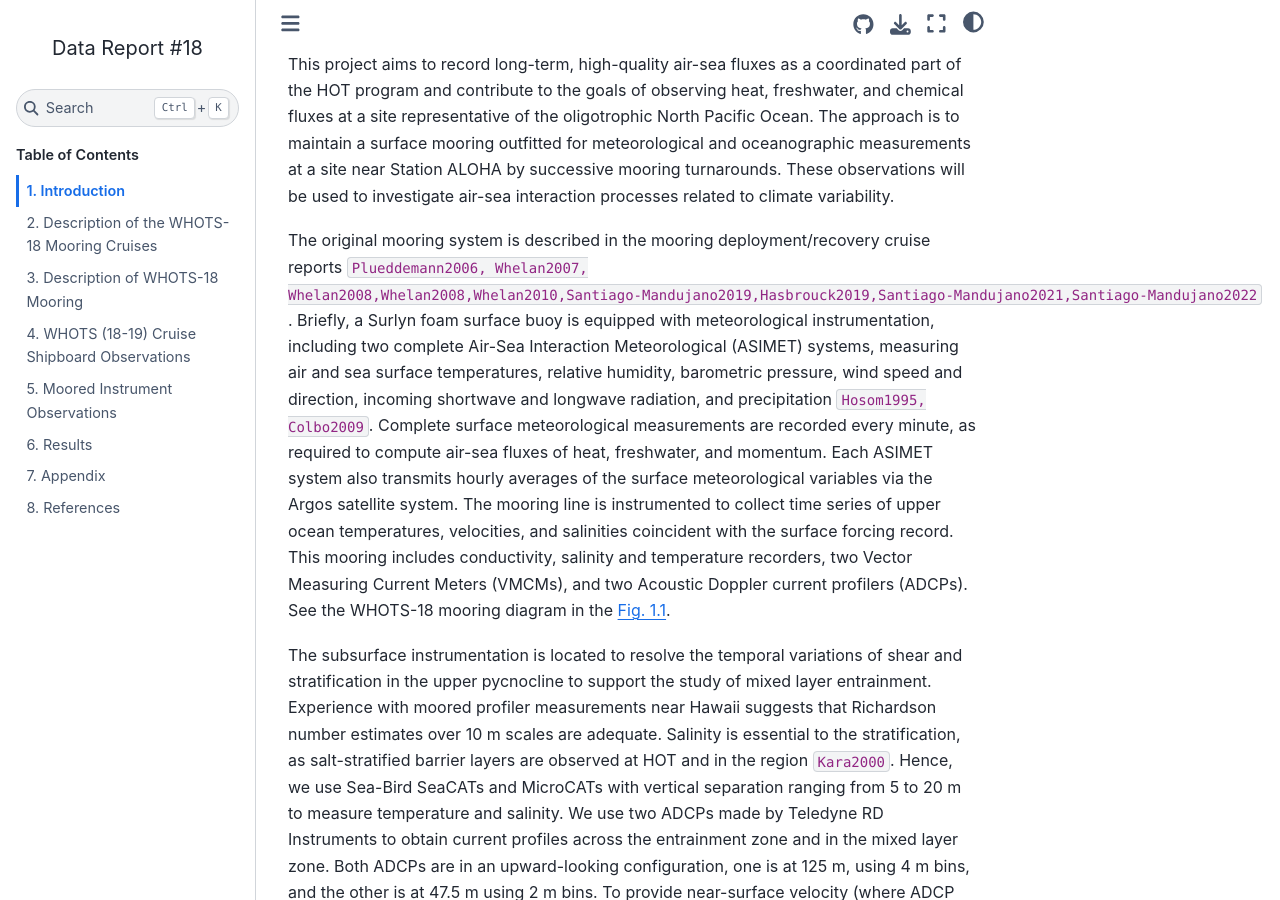
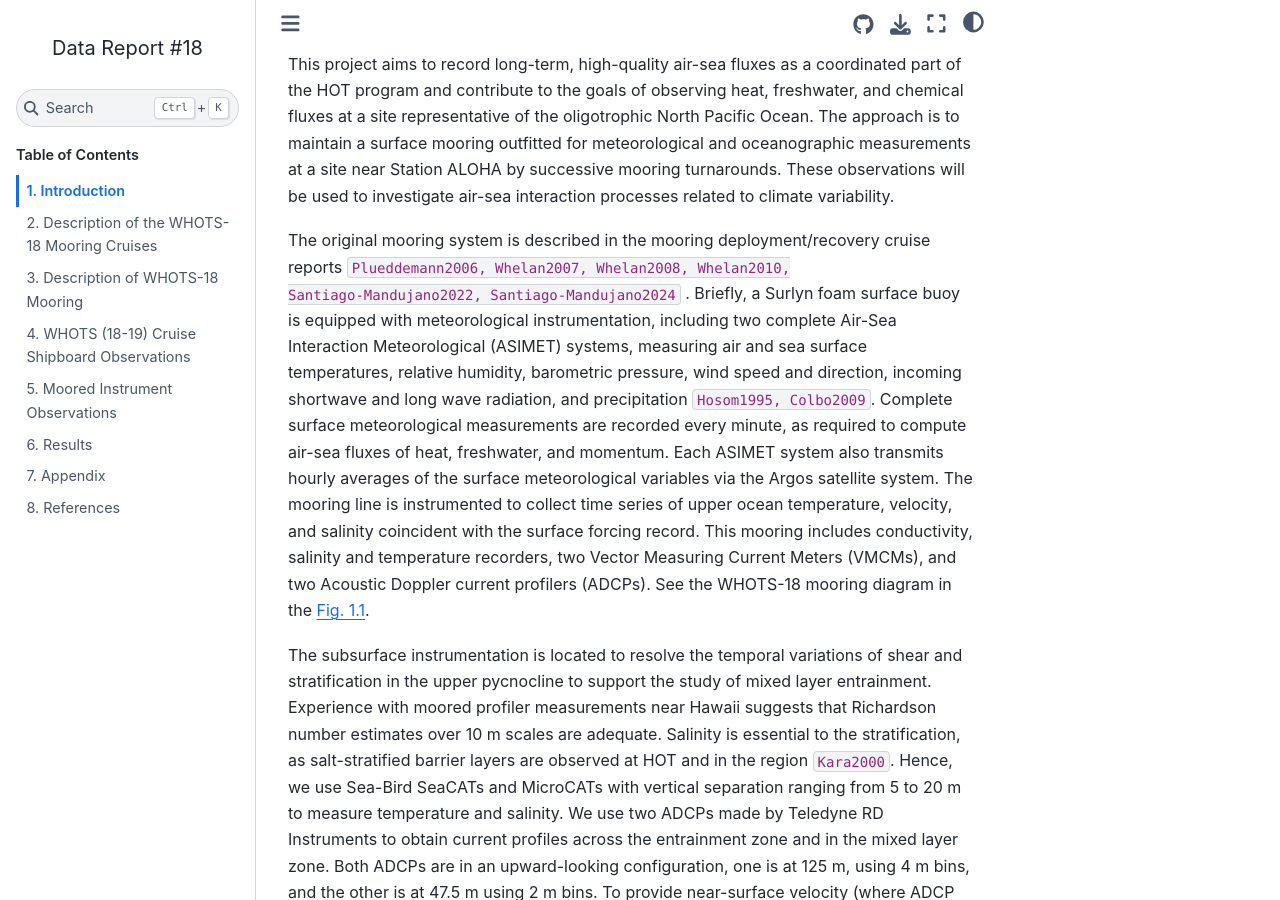
Before and after one commit to fcarvalhopacheco/whots18-data-report, a Sphinx documentation site: the page built from docs/source/1_section.md, in a window 1280 px wide and 900 px high, scrolled down 340 px. Built offline with Sphinx 7.4.7 and the Sphinx Book theme 1.1.4, drawn with Linux system fonts in a browser that asks for light colours; cross-references to code outside the pages are shown as plain code.

Commit message:
done with 1_section.md

```diff
--- a/docs/source/1_section.md
+++ b/docs/source/1_section.md
@@ -25,17 +25,18 @@ used to investigate air-sea interaction processes related to climate
 variability.
 
 The original mooring system is described in the mooring deployment/recovery
-cruise reports {cite}`Plueddemann2006, Whelan2007, Whelan2008,Whelan2008,Whelan2010,Santiago-Mandujano2019,Hasbrouck2019,Santiago-Mandujano2021,Santiago-Mandujano2022`.
+cruise reports {cite}`Plueddemann2006, Whelan2007, Whelan2008, Whelan2010,
+Santiago-Mandujano2022, Santiago-Mandujano2024` .
 Briefly, a Surlyn foam surface buoy is equipped with meteorological
 instrumentation, including two complete Air-Sea Interaction Meteorological
 (ASIMET) systems, measuring air and sea surface temperatures, relative humidity,
-barometric pressure, wind speed and direction, incoming shortwave and longwave
+barometric pressure, wind speed and direction, incoming shortwave and long wave
 radiation, and precipitation {cite}`Hosom1995, Colbo2009`. Complete surface
 meteorological measurements are recorded every minute, as required to compute
 air-sea fluxes of heat, freshwater, and momentum. Each ASIMET system also
 transmits hourly averages of the surface meteorological variables via the Argos
 satellite system. The mooring line is instrumented to collect time series of
-upper ocean temperatures, velocities, and salinities coincident with the
+upper ocean temperature, velocity, and salinity coincident with the
 surface forcing record. This mooring includes conductivity, salinity and
 temperature recorders, two Vector Measuring Current Meters (VMCMs), and two
 Acoustic Doppler current profilers (ADCPs). See the WHOTS-18 mooring diagram in
```
